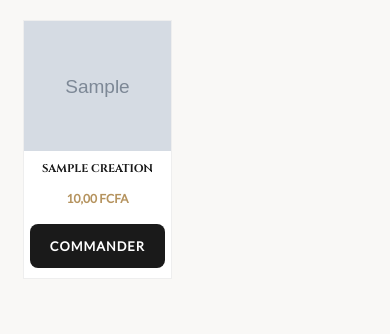
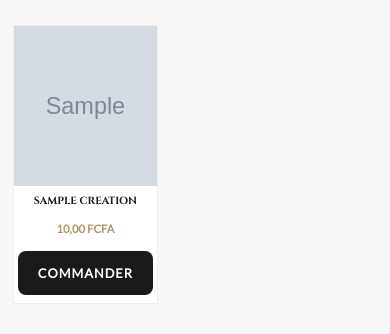
Before and after one commit to lokosergelionel-arch/sage_empire, a Django app: template hub/templates/galerie_mode.html in a window 390 px wide. Shown: the part 176-510 px from the top of the page. Run offline with Django 5.2, Linux system fonts and the light colour scheme; the template is opened without the code that fills it: values that come from a table or form of the project are taken from there, others are empty; tables that the repository leaves empty hold one stand-in row (values such as "Sample post"); grey boxes marked "Sample" are stand-in pictures.

Commit message:
fix: ajout de marges sur la galerie Sage Mode en mobile
- Ajout de padding horizontal (15px) sur les côtés
- Correction de l'affichage edge-to-edge sur téléphone
- Ajustement de la hauteur des images et espacements

```diff
--- a/hub/templates/galerie_mode.html
+++ b/hub/templates/galerie_mode.html
@@ -149,43 +149,38 @@
 
  /* --- OPTIMISATION MOBILE (3 IMAGES PAR LIGNE) --- */
 @media (max-width: 768px) {
-    header {
-        padding: 60px 5% 30px;
-    }
-
-    header h1 {
-        font-size: 1.8rem;
-        letter-spacing: 4px;
-    }
+header { padding: 60px 5% 30px; }
+header h1 { font-size: 1.8rem; letter-spacing: 4px; }
 
 .gallery-grid {
-        grid-template-columns: repeat(3, 1fr);
-        gap: 12px;
-        padding: 0 15px 30px;     /* Marge à gauche et à droite + bas */
+grid-template-columns: repeat(3, 1fr); /* FORCE 3 COLONNES /
+gap: 8px; / Espace réduit pour gagner de la place */
+padding: 5px;
 }
 
 .product-image-wrapper {
-        height: 130px;            /* Légèrement augmenté pour compenser */
+height: 160px; /* Hauteur réduite pour le format grille mobile */
 }
 
 .product-info {
-        padding: 10px 6px;
+padding: 8px 4px;
 }
 
 .product-info h3 {
-        font-size: 0.7rem;
+font-size: 0.65rem; /* Texte plus petit pour tenir sur une ligne */
 letter-spacing: 0;
-        margin-bottom: 3px;
+margin-bottom: 2px;
 }
 
 .price {
-        font-size: 0.75rem;
-        margin-bottom: 8px;
+font-size: 0.7rem;
+margin-bottom: 6px;
 }
 
 .btn-order {
-        padding: 10px 8px;
-        font-size: 0.6rem;
+padding: 8px 2px;
+font-size: 0.55rem; /* Bouton compact */
+letter-spacing: 0;
 }
 }
 
```
Lines whose indentation alone changed are shown as unchanged.
